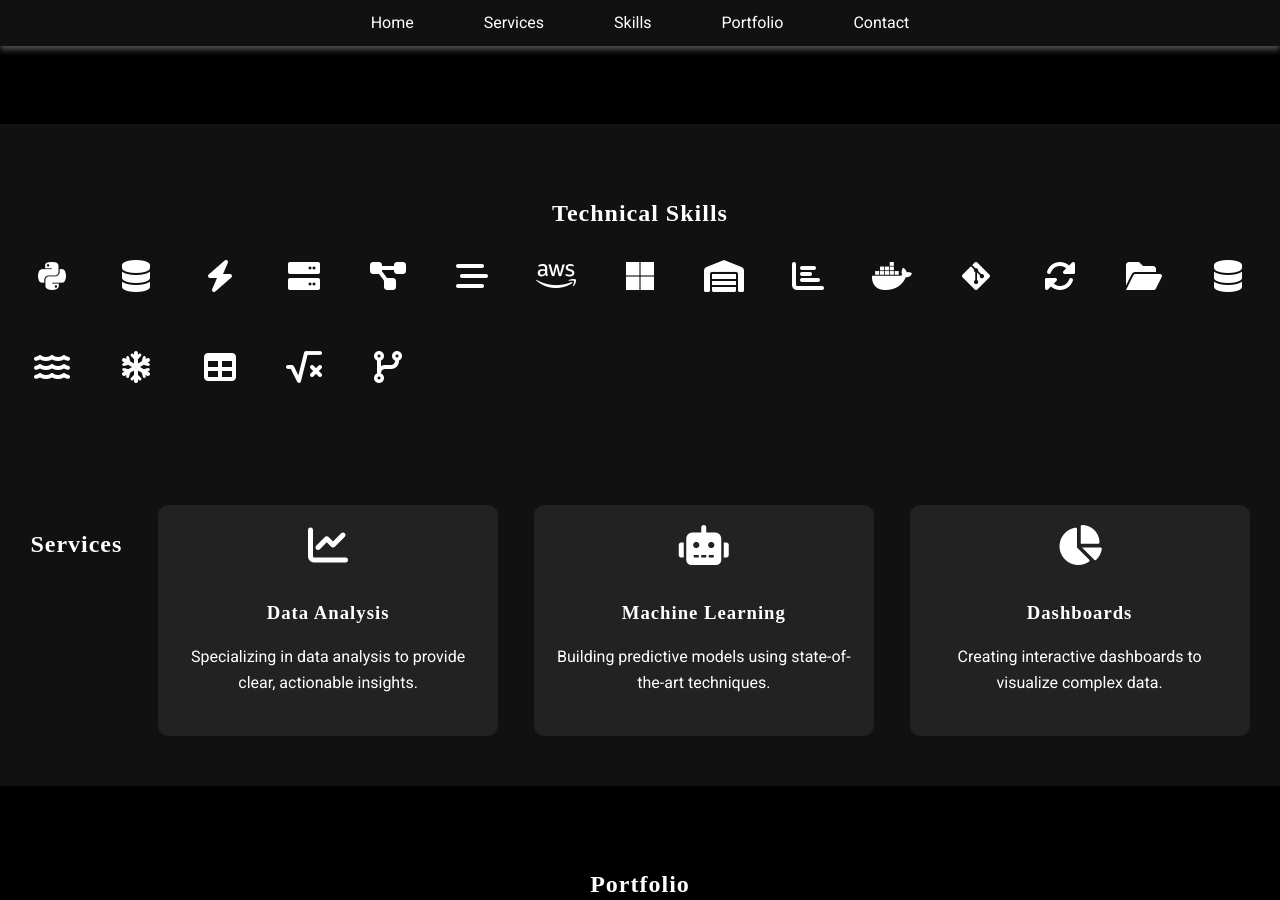
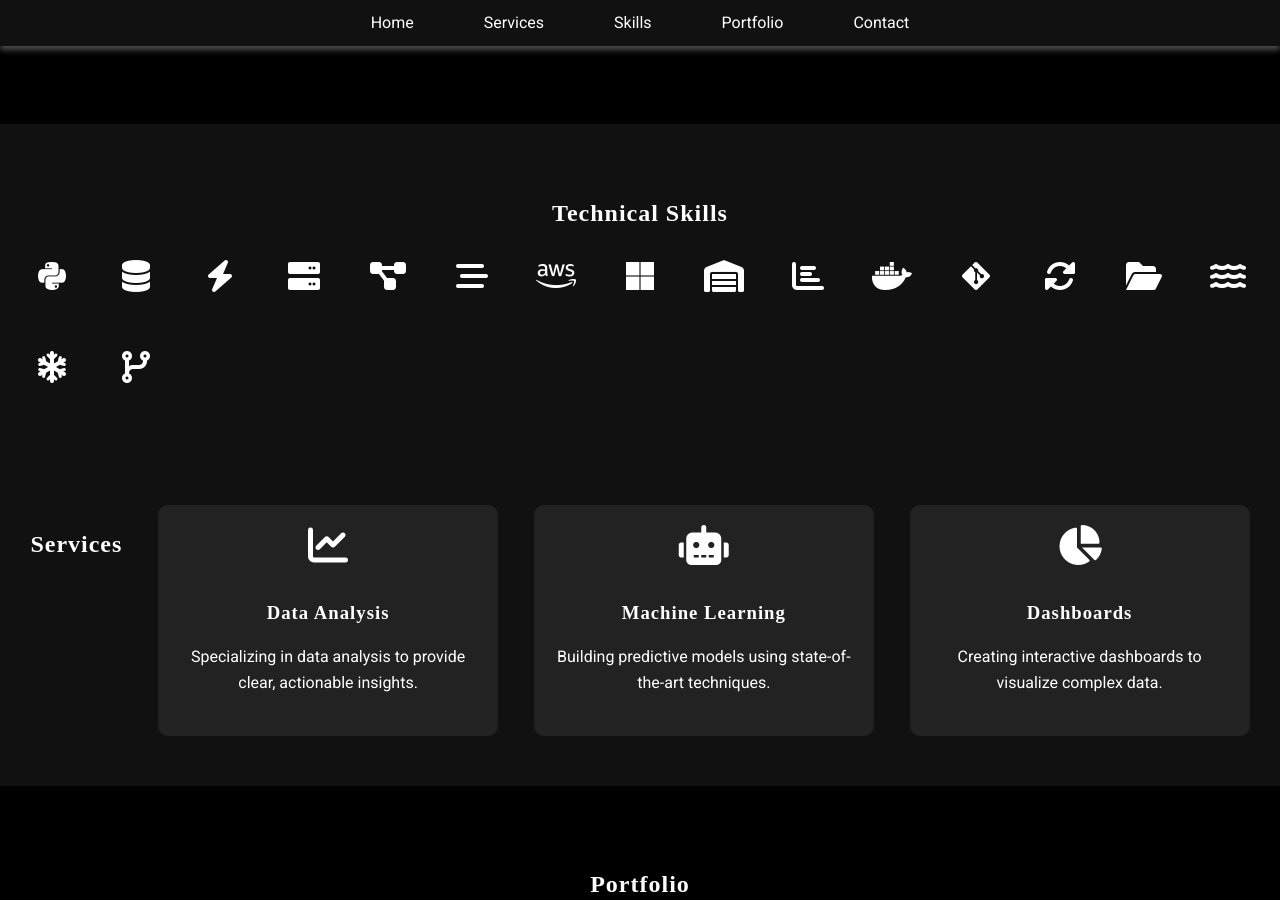
Before and after one commit to arshadsm/arshadsm.github.io, a Jekyll site: the page built from index.md, in a window 1280 px wide and 900 px high, scrolled down 776 px. Built offline with Jekyll 4.4.1, drawn with Linux system fonts in a browser that asks for light colours.

Commit message:
Update default.html

```diff
--- a/_layouts/default.html
+++ b/_layouts/default.html
@@ -69,20 +69,11 @@
         <div class="skill-icon" data-description="NoSQL Databases: Handling semi-structured data (e.g., MongoDB, Cassandra)">
             <i class="fas fa-folder-open"></i>
         </div>
-        <div class="skill-icon" data-description="Data Warehousing: Design and implementation for analytical databases">
-            <i class="fas fa-database"></i>
-        </div>
         <div class="skill-icon" data-description="Data Lakes: Storing structured and unstructured data at scale">
             <i class="fas fa-water"></i>
         </div>
         <div class="skill-icon" data-description="Snowflake: Cloud data warehousing solution">
             <i class="fas fa-snowflake"></i>
-        </div>
-        <div class="skill-icon" data-description="Pandas: Data manipulation and analysis in Python">
-            <i class="fas fa-table"></i>
-        </div>
-        <div class="skill-icon" data-description="NumPy: Numerical computing and data processing in Python">
-            <i class="fas fa-square-root-alt"></i>
         </div>
         <div class="skill-icon" data-description="Terraform: Infrastructure as code for cloud resource management">
             <i class="fas fa-code-branch"></i>
```
